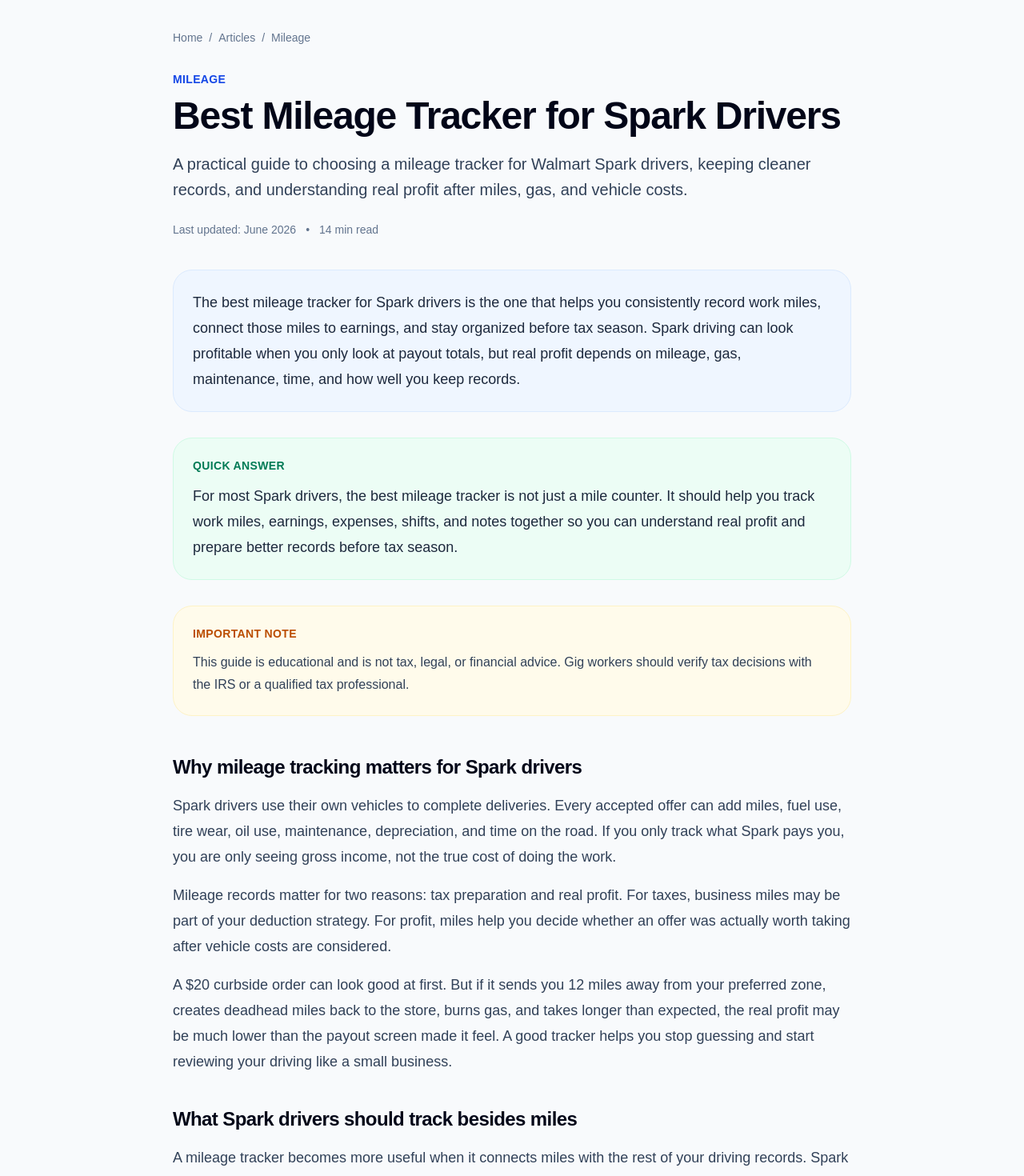
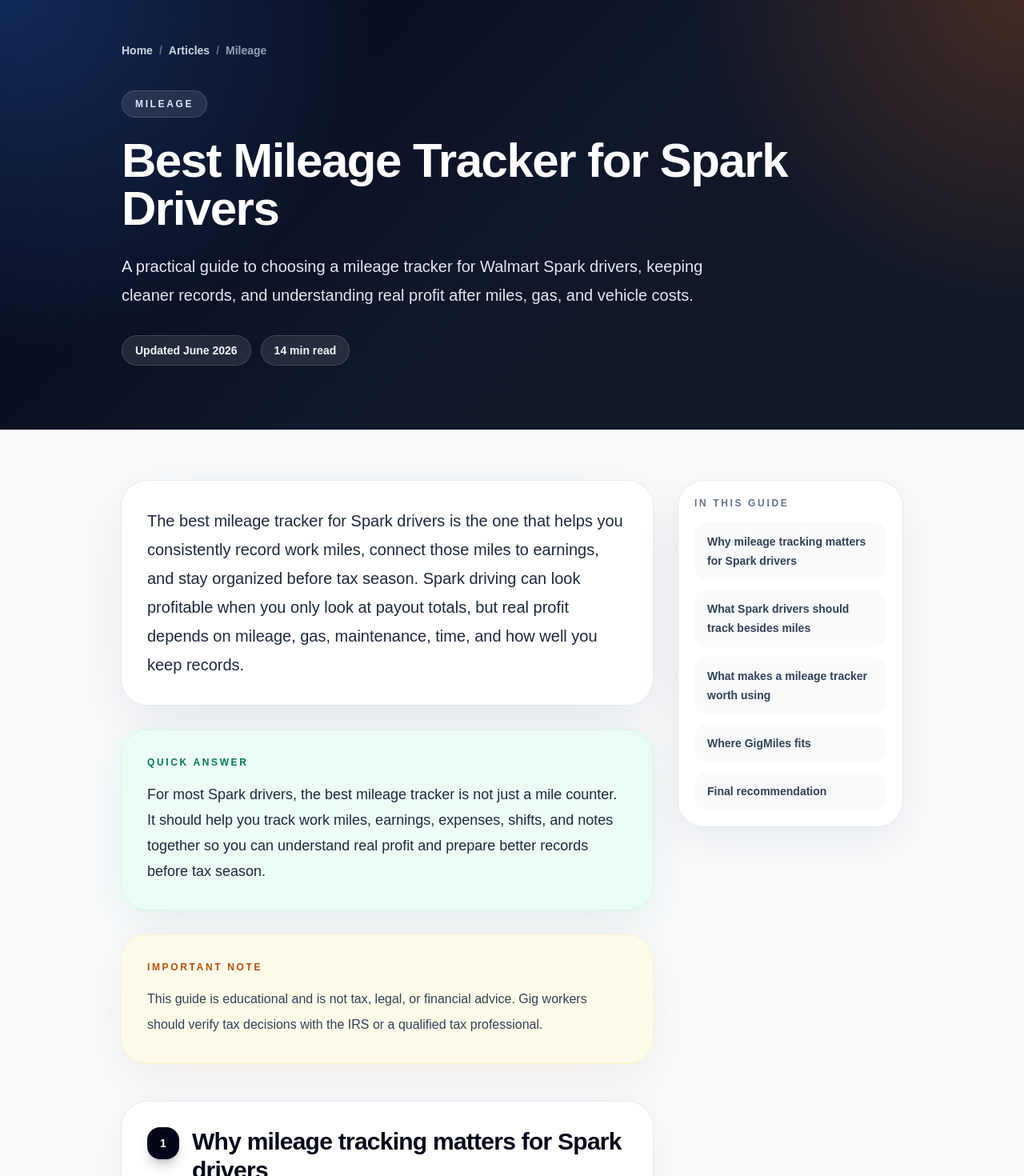
Before and after one commit to dayoneapps91/Spark-Driver-Hub, a Next.js app: page /articles/best-mileage-tracker-for-spark-drivers in a window 1280 px wide. Shown: the part 100-1570 px from the top of the page at 80% size. Built offline with nearby package versions, Linux system fonts and the light colour scheme.

Commit message:
Redesign Driving Essentials hub

```diff
--- a/app/components/ArticleTemplate.tsx
+++ b/app/components/ArticleTemplate.tsx
@@ -1,3 +1,4 @@
+import Link from "next/link";
 import { getArticleBySlug, getRelatedArticles } from "../lib/articles";
 import GigMilesCTA from "./GigMilesCTA";
 
@@ -32,34 +33,37 @@
 
 function SoftGigMilesCTA() {
   return (
-    <section className="rounded-3xl border border-blue-100 bg-blue-50 p-6 shadow-sm">
-      <p className="text-sm font-semibold uppercase tracking-wide text-blue-700">
+    <section className="relative overflow-hidden rounded-[2rem] bg-slate-950 p-6 shadow-[0_28px_90px_rgba(15,23,42,0.22)] sm:p-8">
+      <div className="absolute inset-0 bg-[radial-gradient(circle_at_top_left,rgba(37,99,235,0.35),transparent_34%),radial-gradient(circle_at_bottom_right,rgba(249,115,22,0.24),transparent_32%)]" />
+      <div className="relative">
+        <p className="text-xs font-black uppercase tracking-[0.22em] text-blue-200">
           Driver recordkeeping tip
         </p>
-      <h2 className="mt-3 text-2xl font-bold tracking-tight text-slate-950">
+        <h2 className="mt-3 text-2xl font-black tracking-tight text-white sm:text-3xl">
           Track your own Spark data
         </h2>
-      <p className="mt-3 text-base leading-8 text-slate-700">
+        <p className="mt-4 max-w-2xl text-base leading-8 text-slate-200">
           The best way to improve your Spark decisions is to review your own
           mileage, earnings, expenses, shifts, and notes over time. GigMiles helps
           keep those records organized without turning every delivery day into
           complicated bookkeeping.
         </p>
-      <div className="mt-5 flex flex-col gap-3 sm:flex-row">
-        <a
+        <div className="mt-6 flex flex-col gap-3 sm:flex-row">
+          <Link
             href="/gigmiles"
-          className="inline-flex justify-center rounded-full bg-blue-700 px-5 py-3 text-sm font-bold text-white transition hover:bg-blue-800"
+            className="inline-flex justify-center rounded-full bg-orange-500 px-5 py-3 text-sm font-black text-white shadow-lg shadow-orange-950/20 transition hover:bg-orange-600"
           >
             See how GigMiles works
-        </a>
+          </Link>
           <a
             href="https://play.google.com/store/apps/details?id=com.eduardo.sparkmileagetracker"
             target="_blank"
             rel="noopener noreferrer"
-          className="inline-flex justify-center rounded-full border border-blue-200 bg-white px-5 py-3 text-sm font-bold text-blue-700 transition hover:bg-blue-50"
+            className="inline-flex justify-center rounded-full border border-white/15 bg-white/10 px-5 py-3 text-sm font-black text-white backdrop-blur transition hover:bg-white/15"
           >
             Download on Google Play
           </a>
+        </div>
       </div>
     </section>
   );
@@ -71,7 +75,7 @@
   if (!article) {
     return (
       <main className="mx-auto max-w-4xl px-6 py-16">
-        <h1 className="text-4xl font-bold text-slate-950">
+        <h1 className="text-4xl font-black text-slate-950">
           Article not found
         </h1>
         <p className="mt-4 text-lg text-slate-600">
@@ -87,72 +91,96 @@
     !showStrongGigMilesCTA && shouldShowSoftGigMilesCTA(article.slug);
 
   return (
-    <main>
-      <article className="mx-auto max-w-4xl px-6 py-12 sm:py-16">
-        <nav className="mb-8 text-sm font-medium text-slate-500">
-          <a href="/" className="hover:text-blue-700">
+    <main className="bg-slate-50">
+      <div className="fixed left-0 top-0 z-50 h-1 w-full bg-gradient-to-r from-orange-400 via-amber-300 to-blue-500" />
+
+      <article>
+        <header className="relative isolate overflow-hidden bg-slate-950">
+          <div className="absolute inset-0 -z-10 bg-[radial-gradient(circle_at_top_left,rgba(59,130,246,0.30),transparent_34%),radial-gradient(circle_at_top_right,rgba(249,115,22,0.24),transparent_30%),linear-gradient(135deg,#020617_0%,#0f172a_50%,#111827_100%)]" />
+
+          <div className="mx-auto max-w-5xl px-6 py-12 sm:py-16 lg:py-20">
+            <nav className="mb-10 flex flex-wrap items-center gap-2 text-sm font-semibold text-slate-300">
+              <Link href="/" className="transition hover:text-white">
                 Home
-          </a>
-          <span className="mx-2">/</span>
-          <a href="/articles" className="hover:text-blue-700">
+              </Link>
+              <span className="text-slate-500">/</span>
+              <Link href="/articles" className="transition hover:text-white">
                 Articles
-          </a>
-          <span className="mx-2">/</span>
-          <span>{article.category}</span>
+              </Link>
+              <span className="text-slate-500">/</span>
+              <span className="text-slate-400">{article.category}</span>
             </nav>
 
-        <p className="text-sm font-semibold uppercase tracking-wide text-blue-700">
+            <div className="inline-flex rounded-full border border-white/15 bg-white/10 px-4 py-2 text-xs font-black uppercase tracking-[0.22em] text-blue-100 backdrop-blur">
               {article.category}
-        </p>
+            </div>
 
-        <h1 className="mt-3 text-4xl font-bold tracking-tight text-slate-950 sm:text-5xl">
+            <h1 className="mt-6 max-w-4xl text-4xl font-black tracking-tight text-white sm:text-6xl">
               {article.title}
             </h1>
 
-        <p className="mt-5 text-xl leading-8 text-slate-700">
+            <p className="mt-6 max-w-3xl text-lg leading-8 text-slate-200 sm:text-xl sm:leading-9">
               {article.description}
             </p>
 
-        <div className="mt-6 flex flex-wrap gap-3 text-sm font-medium text-slate-500">
-          <span>Last updated: {article.lastUpdated}</span>
-          <span>•</span>
-          <span>{article.readingTime}</span>
+            <div className="mt-8 flex flex-wrap gap-3">
+              <span className="rounded-full border border-white/15 bg-white/10 px-4 py-2 text-sm font-bold text-slate-100 backdrop-blur">
+                Updated {article.lastUpdated}
+              </span>
+              <span className="rounded-full border border-white/15 bg-white/10 px-4 py-2 text-sm font-bold text-slate-100 backdrop-blur">
+                {article.readingTime}
+              </span>
             </div>
+          </div>
+        </header>
 
-        <div className="mt-10 rounded-3xl border border-blue-100 bg-blue-50 p-6">
-          <p className="text-lg leading-8 text-slate-800">{article.intro}</p>
-        </div>
+        <div className="mx-auto max-w-5xl px-6 py-12 sm:py-16">
+          <div className="grid gap-8 lg:grid-cols-[1fr_280px] lg:items-start">
+            <div className="min-w-0">
+              <section className="rounded-[2rem] bg-white p-6 shadow-[0_24px_80px_rgba(15,23,42,0.08)] ring-1 ring-slate-200/70 sm:p-8">
+                <p className="text-lg leading-8 text-slate-800 sm:text-xl sm:leading-9">
+                  {article.intro}
+                </p>
+              </section>
 
               {article.quickAnswer && (
-          <section className="mt-8 rounded-3xl border border-emerald-100 bg-emerald-50 p-6">
-            <p className="text-sm font-semibold uppercase tracking-wide text-emerald-700">
+                <section className="mt-8 rounded-[2rem] bg-emerald-50 p-6 shadow-[0_18px_60px_rgba(6,95,70,0.08)] ring-1 ring-emerald-100 sm:p-8">
+                  <p className="text-xs font-black uppercase tracking-[0.22em] text-emerald-700">
                     Quick answer
                   </p>
-            <p className="mt-3 text-lg leading-8 text-slate-800">
+                  <p className="mt-4 text-lg leading-8 text-slate-800">
                     {article.quickAnswer}
                   </p>
                 </section>
               )}
 
               {article.disclaimer && (
-          <section className="mt-8 rounded-3xl border border-amber-100 bg-amber-50 p-6">
-            <p className="text-sm font-semibold uppercase tracking-wide text-amber-700">
+                <section className="mt-8 rounded-[2rem] bg-amber-50 p-6 shadow-[0_18px_60px_rgba(146,64,14,0.08)] ring-1 ring-amber-100 sm:p-8">
+                  <p className="text-xs font-black uppercase tracking-[0.22em] text-amber-700">
                     Important note
                   </p>
-            <p className="mt-3 text-base leading-7 text-slate-700">
+                  <p className="mt-4 text-base leading-8 text-slate-700">
                     {article.disclaimer}
                   </p>
                 </section>
               )}
 
-        <div className="mt-12 grid gap-10">
-          {article.sections.map((section) => (
-            <section key={section.heading}>
-              <h2 className="text-2xl font-bold tracking-tight text-slate-950">
+              <div className="mt-12 grid gap-12">
+                {article.sections.map((section, index) => (
+                  <section
+                    key={section.heading}
+                    className="rounded-[2rem] bg-white p-6 shadow-[0_18px_60px_rgba(15,23,42,0.06)] ring-1 ring-slate-200/70 sm:p-8"
+                  >
+                    <div className="mb-5 flex items-start gap-4">
+                      <div className="flex h-10 w-10 shrink-0 items-center justify-center rounded-2xl bg-slate-950 text-sm font-black text-white shadow-lg shadow-slate-950/20">
+                        {index + 1}
+                      </div>
+                      <h2 className="text-2xl font-black tracking-tight text-slate-950 sm:text-3xl">
                         {section.heading}
                       </h2>
+                    </div>
 
-              <div className="mt-4 grid gap-4">
+                    <div className="grid gap-5">
                       {section.body.map((paragraph) => (
                         <p
                           key={paragraph}
@@ -173,22 +201,28 @@
               )}
 
               {article.sources && article.sources.length > 0 && (
-          <section className="mt-12 rounded-3xl border border-slate-200 bg-slate-50 p-6">
-            <h2 className="text-2xl font-bold tracking-tight text-slate-950">
+                <section className="mt-12 rounded-[2rem] bg-white p-6 shadow-[0_18px_60px_rgba(15,23,42,0.06)] ring-1 ring-slate-200/70 sm:p-8">
+                  <p className="text-xs font-black uppercase tracking-[0.22em] text-slate-500">
+                    Research
+                  </p>
+                  <h2 className="mt-3 text-2xl font-black tracking-tight text-slate-950">
                     Sources
                   </h2>
                   <p className="mt-3 text-base leading-7 text-slate-600">
                     These sources were used to keep this guide grounded in official or
                     primary information where possible.
                   </p>
-            <ul className="mt-5 grid gap-3">
+                  <ul className="mt-6 grid gap-4">
                     {article.sources.map((source) => (
-                <li key={source.url}>
+                      <li
+                        key={source.url}
+                        className="rounded-2xl bg-slate-50 p-4 ring-1 ring-slate-200/70"
+                      >
                         <a
                           href={source.url}
                           target="_blank"
                           rel="noopener noreferrer"
-                    className="font-semibold text-blue-700 hover:text-blue-900"
+                          className="font-black text-blue-700 transition hover:text-orange-600"
                         >
                           {source.label}
                         </a>
@@ -202,31 +236,59 @@
                   </ul>
                 </section>
               )}
+            </div>
+
+            <aside className="hidden lg:block">
+              <div className="sticky top-24 rounded-[2rem] bg-white p-5 shadow-[0_18px_60px_rgba(15,23,42,0.07)] ring-1 ring-slate-200/70">
+                <p className="text-xs font-black uppercase tracking-[0.22em] text-slate-500">
+                  In this guide
+                </p>
+                <div className="mt-4 grid gap-3">
+                  {article.sections.slice(0, 6).map((section) => (
+                    <p
+                      key={section.heading}
+                      className="rounded-2xl bg-slate-50 px-4 py-3 text-sm font-bold leading-6 text-slate-700"
+                    >
+                      {section.heading}
+                    </p>
+                  ))}
+                </div>
+              </div>
+            </aside>
+          </div>
+        </div>
       </article>
 
-      <section className="border-y border-slate-200 bg-white">
-        <div className="mx-auto max-w-4xl px-6 py-12">
-          <h2 className="text-2xl font-bold text-slate-950">
+      <section className="border-t border-slate-200 bg-white">
+        <div className="mx-auto max-w-5xl px-6 py-14">
+          <div className="flex flex-col justify-between gap-4 sm:flex-row sm:items-end">
+            <div>
+              <p className="text-xs font-black uppercase tracking-[0.22em] text-blue-700">
+                Keep reading
+              </p>
+              <h2 className="mt-3 text-3xl font-black tracking-tight text-slate-950">
                 Related resources
               </h2>
+            </div>
+          </div>
 
-          <div className="mt-6 grid gap-4 sm:grid-cols-2">
+          <div className="mt-8 grid gap-5 sm:grid-cols-2">
             {relatedArticles.map((related) => (
-              <a
+              <Link
                 key={related.slug}
                 href={`/articles/${related.slug}`}
-                className="rounded-2xl border border-slate-200 p-5 transition hover:border-blue-200 hover:bg-blue-50"
+                className="group rounded-[1.75rem] bg-slate-50 p-6 ring-1 ring-slate-200/80 transition duration-300 hover:-translate-y-1 hover:bg-white hover:shadow-[0_24px_80px_rgba(15,23,42,0.10)]"
               >
-                <p className="text-sm font-semibold uppercase tracking-wide text-blue-700">
+                <p className="text-xs font-black uppercase tracking-[0.2em] text-blue-700">
                   {related.category}
                 </p>
-                <h3 className="mt-2 font-bold text-slate-950">
+                <h3 className="mt-3 text-xl font-black tracking-tight text-slate-950 group-hover:text-orange-700">
                   {related.title}
                 </h3>
-                <p className="mt-2 text-sm leading-6 text-slate-600">
+                <p className="mt-3 text-sm leading-7 text-slate-600">
                   {related.description}
                 </p>
-              </a>
+              </Link>
             ))}
           </div>
         </div>
```
Also changed, not shown: app/components/ArticleCard.tsx (+9 -4 lines), app/components/PageHero.tsx (+16 -11 lines). Lines whose indentation alone changed are shown as unchanged.
